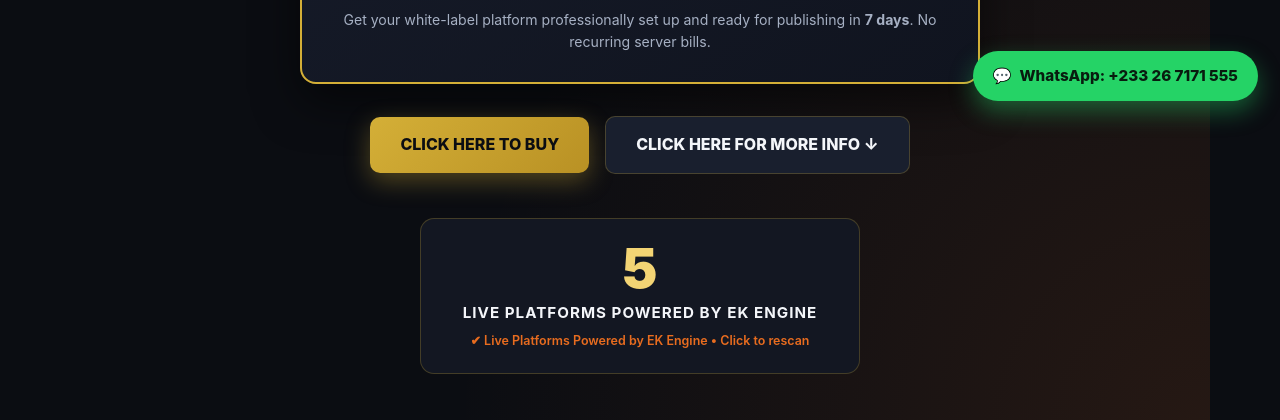
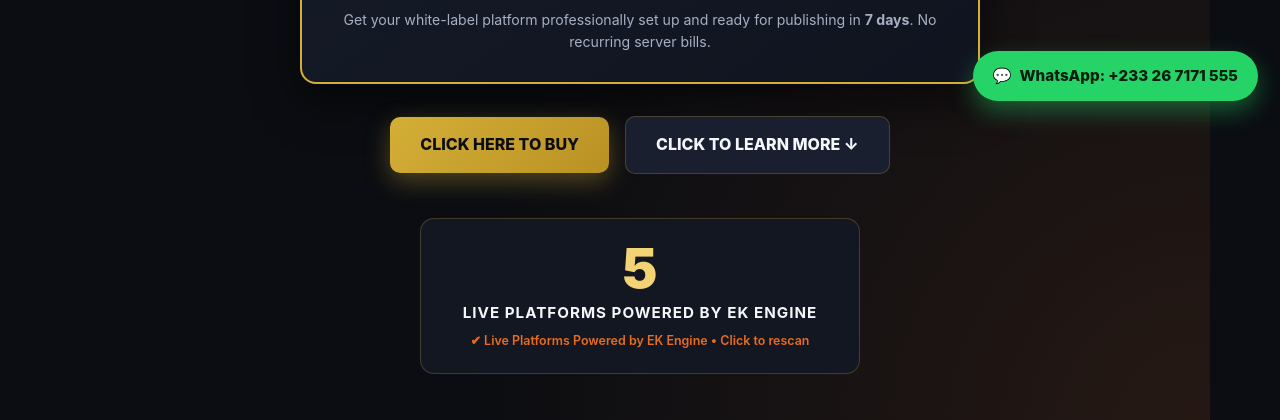
Before and after one commit to mcmghana/ek-engine, a plain HTML site: page index.html in a window 1280 px wide. Shown: the part 677-1097 px from the top of the page. Drawn offline with Linux system fonts and the light colour scheme.

Commit message:
Update index.html

```diff
--- a/index.html
+++ b/index.html
@@ -718,7 +718,7 @@
             CLICK HERE TO BUY
           </a>
           <a href="#more-info" class="btn btn-secondary">
-            CLICK HERE FOR MORE INFO ↓
+            CLICK TO LEARN MORE ↓
           </a>
         </div>
 
```
